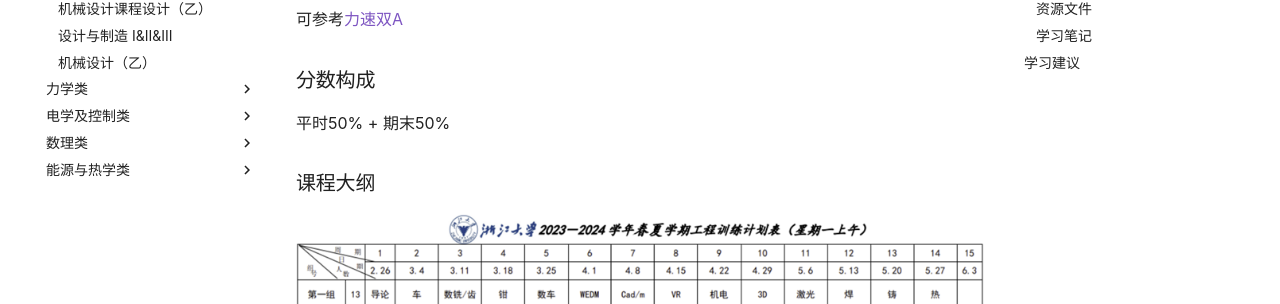
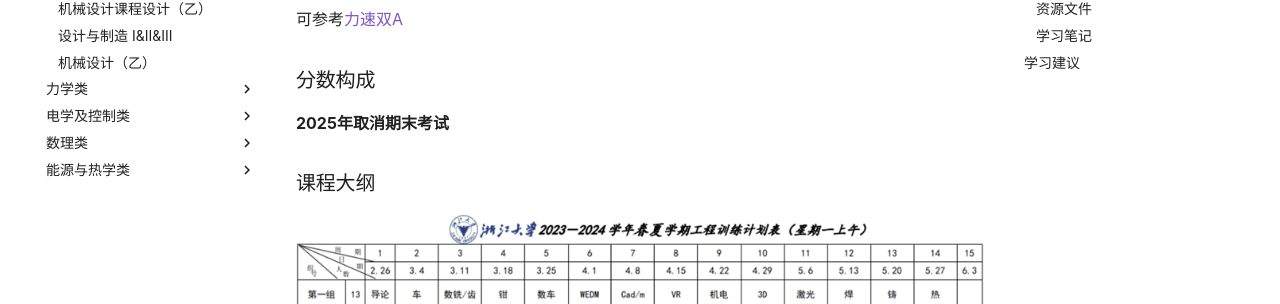
Before and after one commit to ZJUSUEE/ZJUSUEE.github.io, an MkDocs documentation site: the page built from docs/courses/public/fundamental/工程训练.md, in a window 1280 px wide and 900 px high. Shown: the part 312-616 px from the top of the window. Built offline with MkDocs 1.6.1 and Material for MkDocs 9.7.7, drawn with Linux system fonts in a browser that asks for light colours.

Commit message:
更新工图

```diff
--- a/docs/courses/public/fundamental/工程训练.md
+++ b/docs/courses/public/fundamental/工程训练.md
@@ -14,7 +14,8 @@ tags:
 
 ### 分数构成
 
-平时50% + 期末50%
+
+**2025年取消期末考试**
 
 ### 课程大纲
 
```
